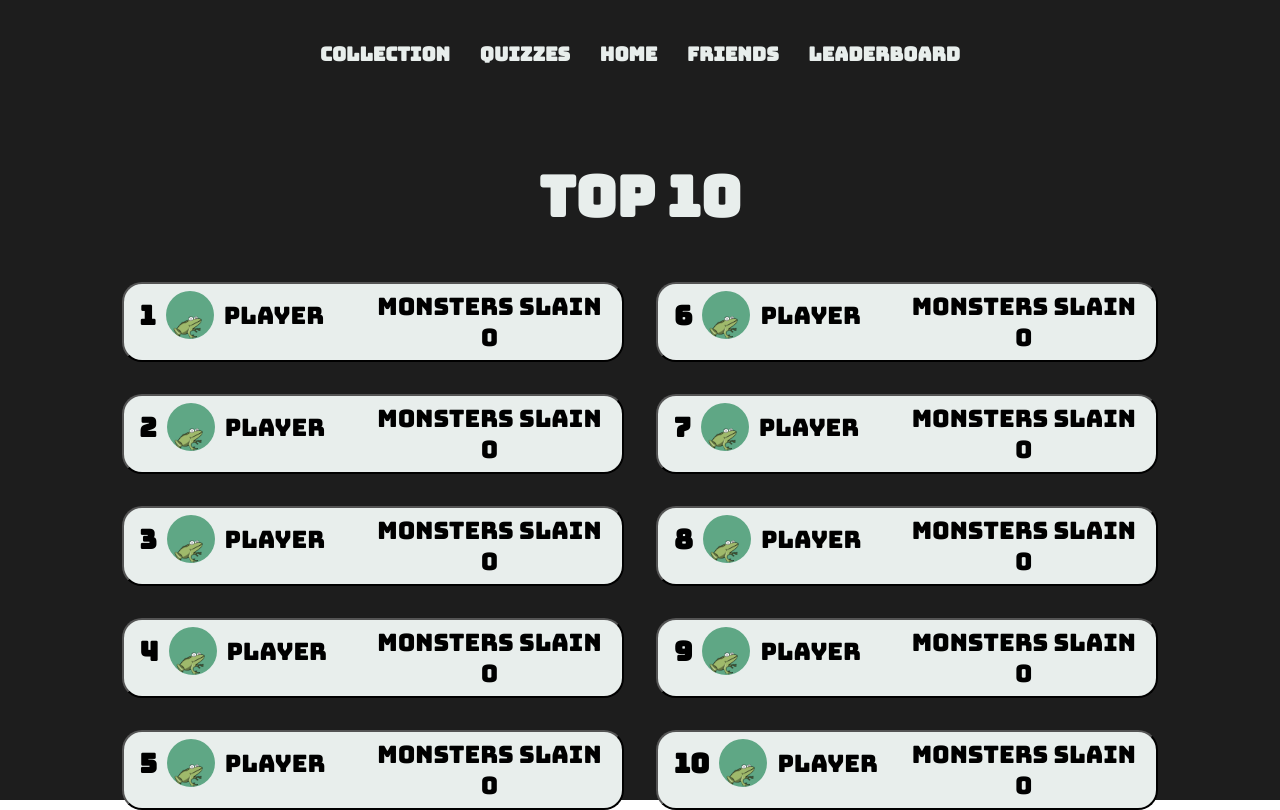
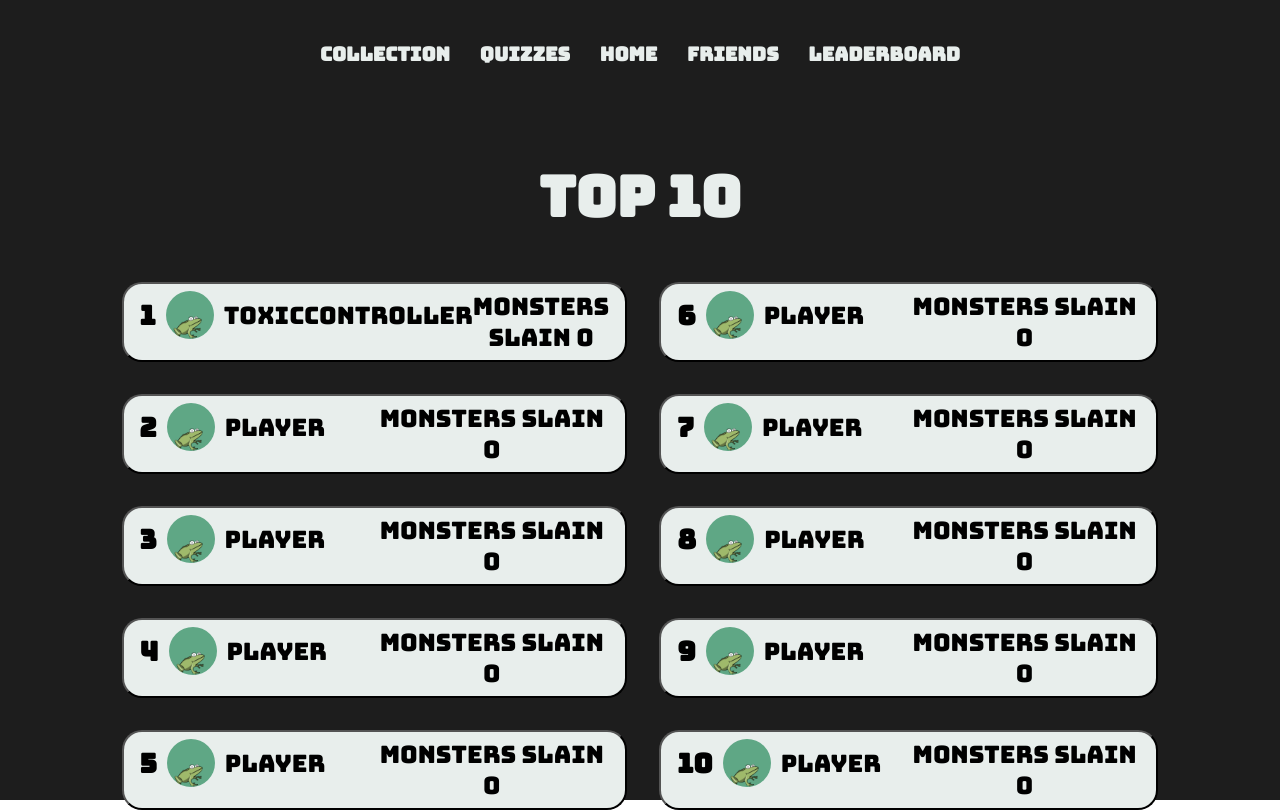
Before and after one commit to YuStudy-Inc/QuizSlayer, a React (Vite) app in the folder Frontend/: page /leaderboard in a window 1280 px wide. Built offline with nearby package versions, Linux system fonts and the light colour scheme.

Commit message:
Added Backend Deploy, as well as changed something in leaderboard page to test frontend auto deploy

```diff
--- a/Frontend/src/Pages/MainMenu/Leaderboard.jsx
+++ b/Frontend/src/Pages/MainMenu/Leaderboard.jsx
@@ -7,7 +7,7 @@ const Leaderboard = () => {
                 <div className ="full-leaderboard">
                     <h1 className="title-leaderboard">Top 10</h1>
                     <div className="player-score-list">
-                            <PlayerCard rank="1" score = {0} playerName = "Player" url = "/" />
+                            <PlayerCard rank="1" score = {0} playerName = "ToxicController" url = "/" />
                             <PlayerCard rank="6" score = {0} playerName = "Player" url = "/" />
                             <PlayerCard rank="2" score = {0} playerName = "Player" url = "/" />
                             <PlayerCard rank="7" score = {0} playerName = "Player" url = "/" />
```
